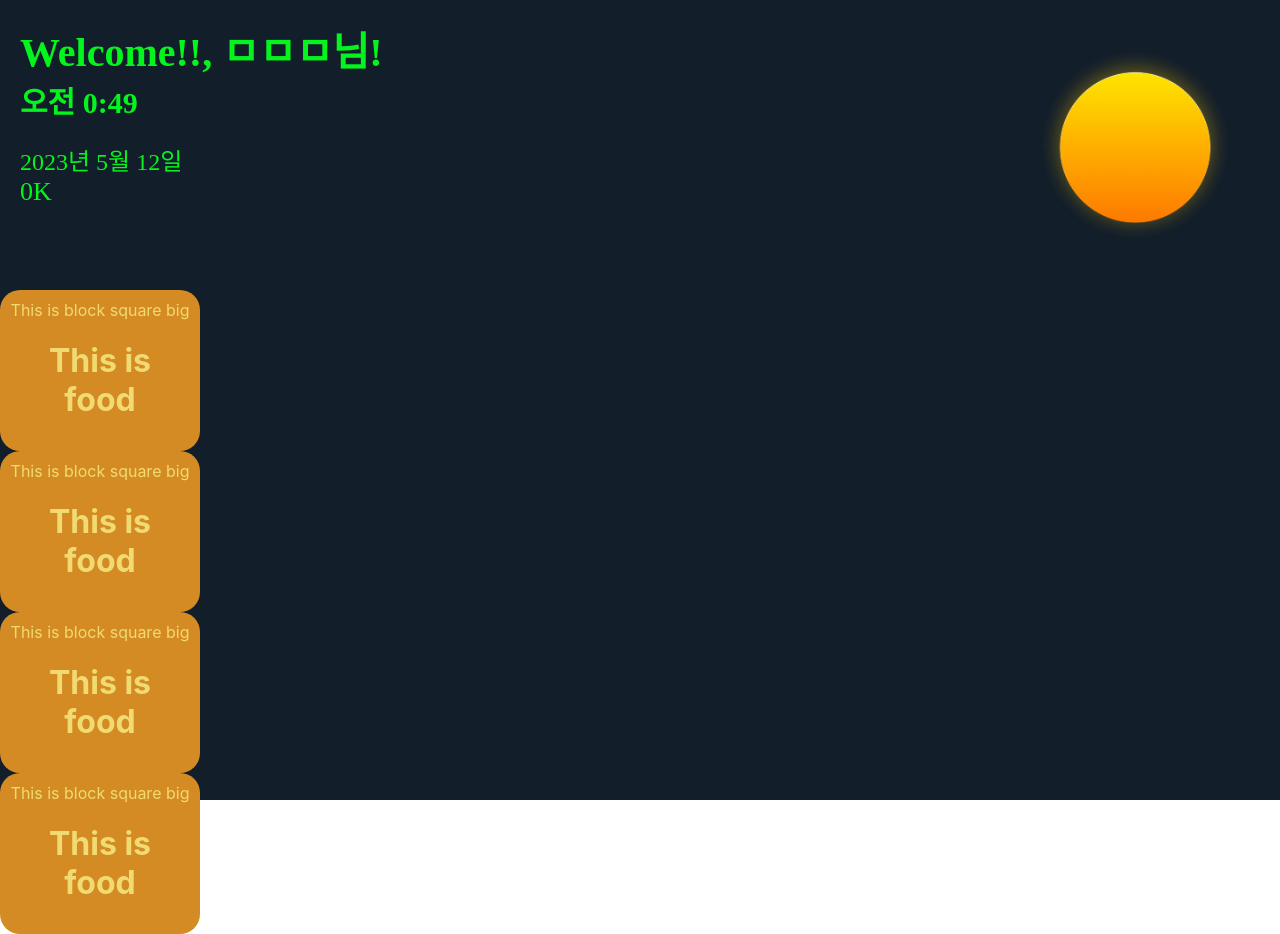
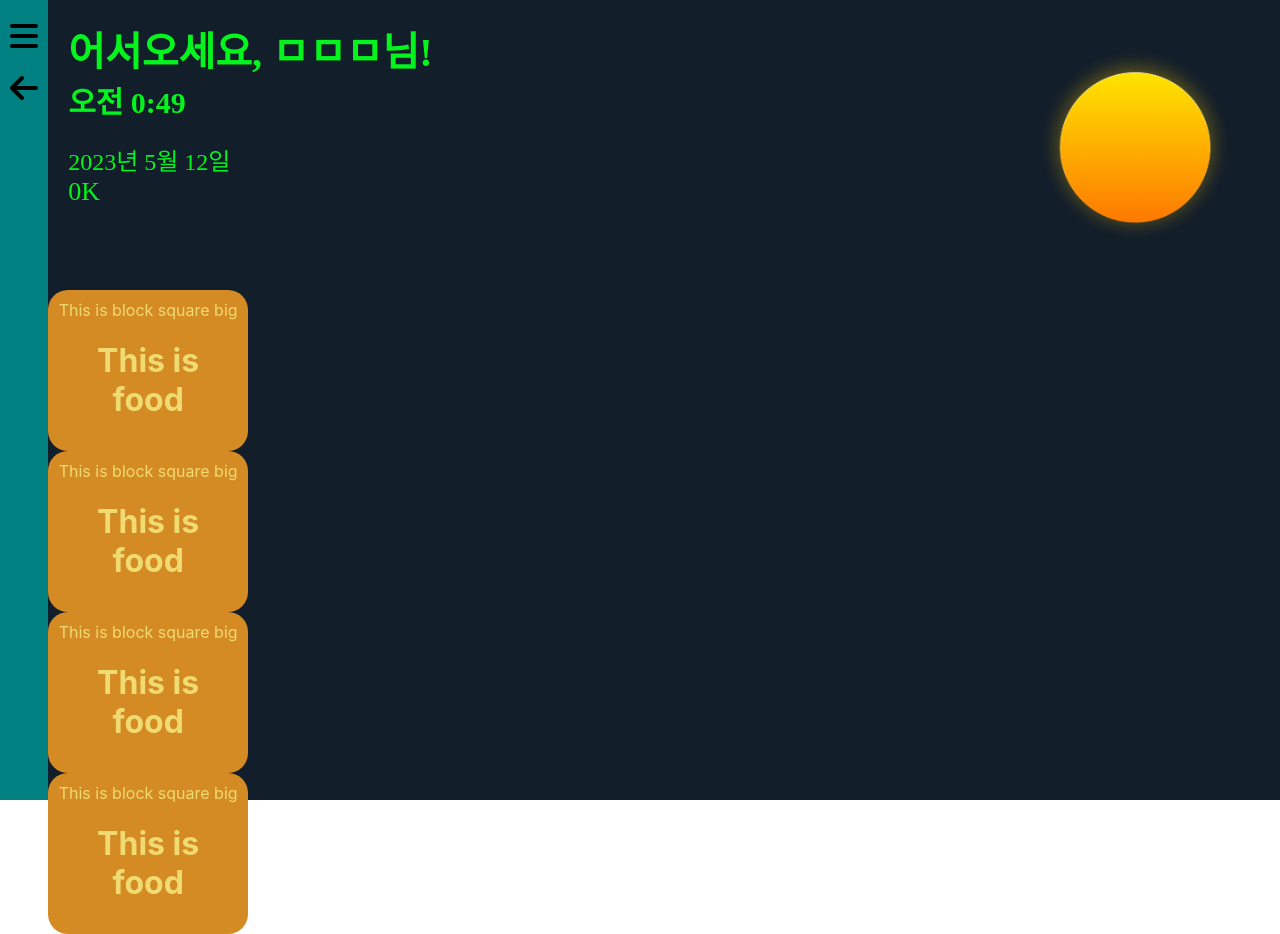
Before and after one commit to yujongu/Joey-Website, a React (Create React App) app in the folder frontend/: page / in a window 1280 px wide. Built offline with nearby package versions, Linux system fonts and the light colour scheme; no server answers; a web font is replaced by a local one.

Commit message:
add icons and sidebar

```diff
--- a/frontend/package.json
+++ b/frontend/package.json
@@ -3,6 +3,10 @@
   "version": "0.1.0",
   "private": true,
   "dependencies": {
+    "@fortawesome/fontawesome-svg-core": "^6.4.0",
+    "@fortawesome/free-regular-svg-icons": "^6.4.0",
+    "@fortawesome/free-solid-svg-icons": "^6.4.0",
+    "@fortawesome/react-fontawesome": "^0.2.0",
     "@testing-library/jest-dom": "^5.16.5",
     "@testing-library/react": "^13.4.0",
     "@testing-library/user-event": "^13.5.0",
@@ -16,7 +20,7 @@
     "typescript": "^4.9.5",
     "web-vitals": "^2.1.4"
   },
-  "proxy": "http://server:3001",
+  "proxy": "http://localhost:3001",
   "scripts": {
     "start": "react-scripts start",
     "build": "react-scripts build",
--- a/frontend/public/index.html
+++ b/frontend/public/index.html
@@ -22,6 +22,10 @@
       href="https://fonts.googleapis.com/css2?family=Gaegu:wght@300;400;700&display=swap"
       rel="stylesheet"
     />
+    <script
+      src="https://kit.fontawesome.com/f4b9ed0a7b.js"
+      crossorigin="anonymous"
+    ></script>
     <!--
       Notice the use of %PUBLIC_URL% in the tags above.
       It will be replaced with the URL of the `public` folder during the build.
--- a/frontend/src/App.css
+++ b/frontend/src/App.css
@@ -1,3 +1,17 @@
+.WebContainer {
+  display: flex;
+  flex-direction: row;
+}
+.Main_sidebar {
+  display: flex;
+  flex-direction: column;
+  background-color: teal;
+  height: 100vh;
+  align-items: center;
+  padding-top: 10px;
+  box-sizing: border-box;
+}
+
 .App {
   text-align: center;
   background-color: var(--background);
@@ -5,6 +19,7 @@
   height: 100vh;
   display: flex;
   flex-direction: column;
+  position: relative;
 }
 
 #topTitleBar {
--- a/frontend/src/App.tsx
+++ b/frontend/src/App.tsx
@@ -4,10 +4,17 @@ import BlockSquareBig from "./components/block-square-big";
 import { dateToString } from "./helperFunctions/prettyDate";
 import { WeatherService } from "./services/weatherService";
 import { getWeatherIcon } from "./helperFunctions/matchWeatherIcon";
+import SidebarItem from "./components/sidebar_item";
+import {
+  faArrowLeft,
+  faBars,
+  faIcons,
+} from "@fortawesome/free-solid-svg-icons";
 function App() {
   const weatherService = new WeatherService();
 
   const [today, setToday] = useState<Date>(new Date());
+  const [sidebarWidth, setSidebarWidth] = useState(50);
 
   interface WeatherObjectType {
     location: string;
@@ -49,10 +56,21 @@ function App() {
   }, []);
 
   return (
+    <div className="WebContainer">
+      <div
+        className="Main_sidebar"
+        style={{
+          width: `${sidebarWidth}px`,
+        }}
+      >
+        <SidebarItem icon={faBars} label="" />
+        <SidebarItem icon={faArrowLeft} label="Hi" />
+      </div>
+
       <div className="App">
         <div id="topTitleBar">
           <div id="topTitleBar_TextContainer">
-          <p>Welcome!!, ㅁㅁㅁ님!</p>
+            <p>어서오세요, ㅁㅁㅁ님!</p>
             <p>{dateToString(today, 2)}</p>
             <p>{dateToString(today, 1)}</p>
             <p>
@@ -77,6 +95,7 @@ function App() {
         <BlockSquareBig title="This is food" />
         <BlockSquareBig title="This is food" />
       </div>
+    </div>
   );
 }
 
--- /dev/null
+++ b/frontend/src/components/sidebar_item.css
@@ -0,0 +1,9 @@
+.sidebarItem_container {
+  display: flex;
+  justify-content: center;
+  align-items: center;
+  margin: 10px;
+}
+.sidebar_item_label {
+  margin: 10px;
+}
--- /dev/null
+++ b/frontend/src/components/sidebar_item.tsx
@@ -0,0 +1,21 @@
+import { FontAwesomeIcon } from "@fortawesome/react-fontawesome";
+import { IconProp } from "@fortawesome/fontawesome-svg-core";
+import "./sidebar_item.css";
+
+type SidebarIconProps = {
+  icon: IconProp;
+  label: string;
+  //   setSidebarWidth?: React.Dispatch<React.SetStateAction<boolean>>;
+};
+
+const hi = () => {
+  console.log("HI");
+};
+
+const SidebarItem = ({ icon, label }: SidebarIconProps) => (
+  <div className="sidebarItem_container" onClick={hi}>
+    <FontAwesomeIcon icon={icon} size="2xl" />
+    {/* {label ? <span className="sidebar_item_label">{label}</span> : <div />} */}
+  </div>
+);
+export default SidebarItem;
```
Also changed, not shown: 1 other file (tests, documents, lock files or other folders). Lines whose indentation alone changed are shown as unchanged.
